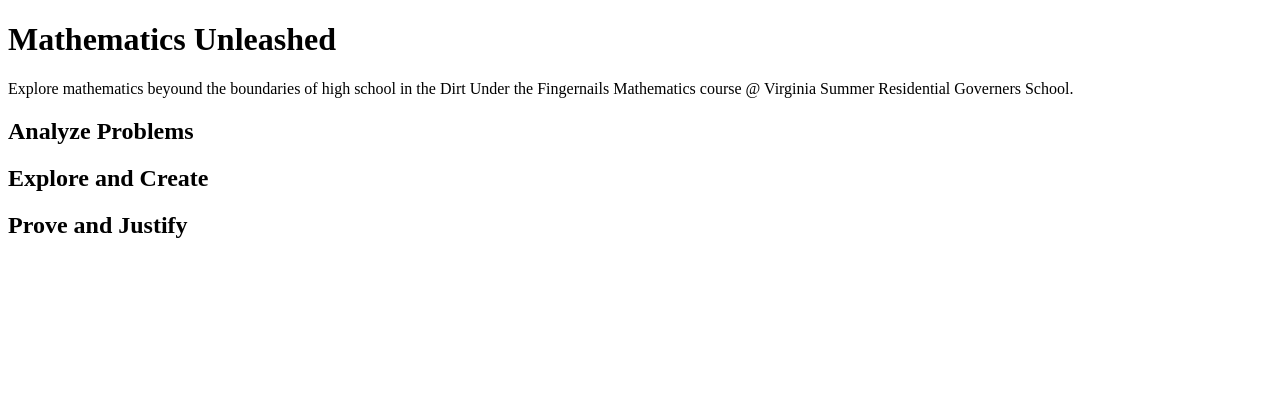
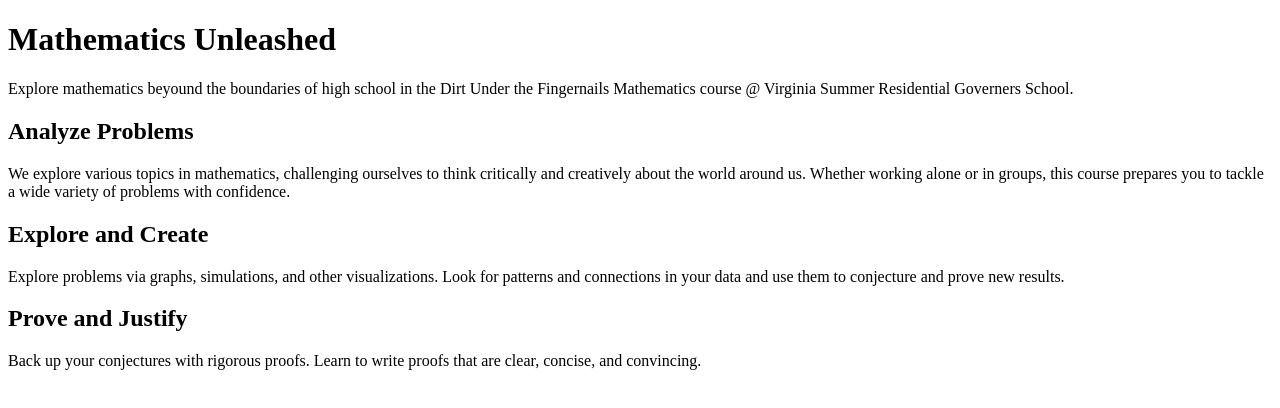
Before and after one commit to dufm-srgs/dufm-srgs.github.io, a SvelteKit app: page / in a window 1280 px wide. Shown: the top 408 px of the page. Built offline with nearby package versions, Linux system fonts and the light colour scheme.

Commit message:
feat: base section descriptions

```diff
--- a/src/routes/+page.svelte
+++ b/src/routes/+page.svelte
@@ -4,6 +4,20 @@
 
 <h2>Analyze Problems</h2>
 
+<p>
+    We explore various topics in mathematics, challenging ourselves to think critically and creatively about the world around us.
+    Whether working alone or in groups, this course prepares you to tackle a wide variety of problems with confidence.
+</p>
+
 <h2>Explore and Create</h2>
 
+<p>
+    Explore problems via graphs, simulations, and other visualizations. Look for patterns and connections in your data
+    and use them to conjecture and prove new results.
+</p>
+
 <h2>Prove and Justify</h2>
+
+<p>
+    Back up your conjectures with rigorous proofs. Learn to write proofs that are clear, concise, and convincing.
+</p>
```
